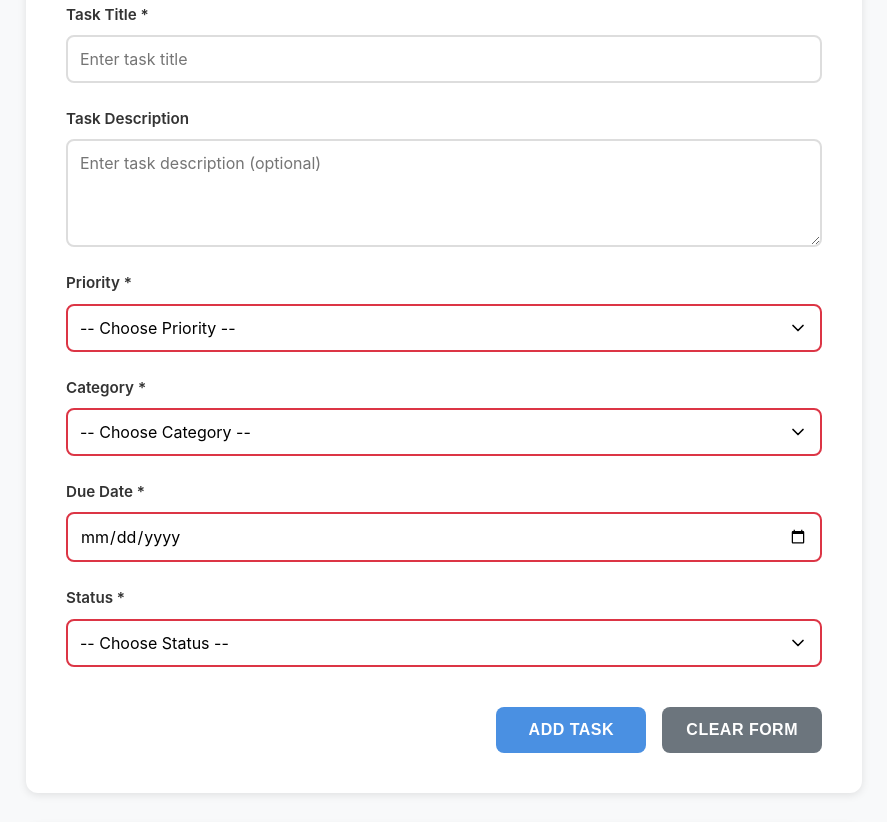
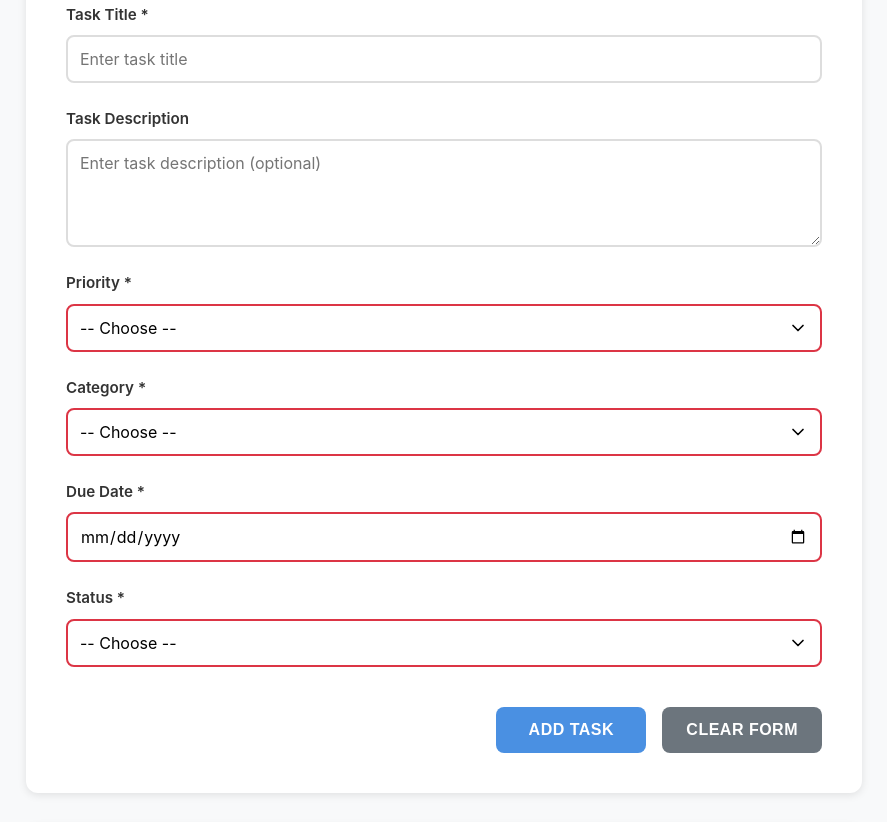
Before and after one commit to Ferhadbb/2bexercise, a plain HTML site: page index.html in a window 1280 px wide. Shown: the part 322-1144 px from the top of the page, without its empty margins (196-1083 px from the left). Drawn offline with Linux system fonts and the light colour scheme.

Commit message:
Update index.html

```diff
--- a/index.html
+++ b/index.html
@@ -356,10 +356,10 @@
                 <div class="form-group">
                     <label for="taskPriority">Priority *</label>
                     <select id="taskPriority" name="taskPriority" required>
-                        <option value="">-- Choose Priority --</option>
+                        <option value="">-- Choose --</option>
                     </select>
                     <script>
-                        priorities.forEach((item, index) => {
+                        priorities.forEach(function(item, index) {
                             let optionHTML = `<option value="${item.value}">${item.label}</option>`;
                             document.getElementById("taskPriority").insertAdjacentHTML('beforeend', optionHTML);
                         });
@@ -369,10 +369,10 @@
                 <div class="form-group">
                     <label for="taskCategory">Category *</label>
                     <select id="taskCategory" name="taskCategory" required>
-                        <option value="">-- Choose Category --</option>
+                        <option value="">-- Choose --</option>
                     </select>
                     <script>
-                        categories.forEach((item, index) => {
+                        categories.forEach(function(item, index) {
                             let optionHTML = `<option value="${item.value}">${item.label}</option>`;
                             document.getElementById("taskCategory").insertAdjacentHTML('beforeend', optionHTML);
                         });
@@ -391,10 +391,10 @@
                 <div class="form-group">
                     <label for="taskStatus">Status *</label>
                     <select id="taskStatus" name="taskStatus" required>
-                        <option value="">-- Choose Status --</option>
+                        <option value="">-- Choose --</option>
                     </select>
                     <script>
-                        statuses.forEach((item, index) => {
+                        statuses.forEach(function(item, index) {
                             let optionHTML = `<option value="${item.value}">${item.label}</option>`;
                             document.getElementById("taskStatus").insertAdjacentHTML('beforeend', optionHTML);
                         });
```
